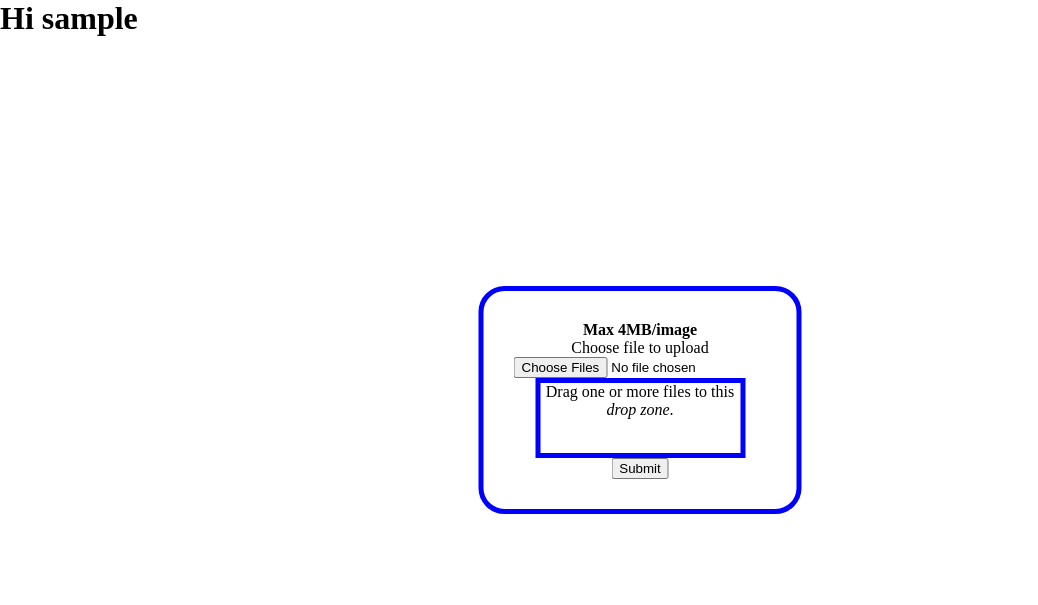
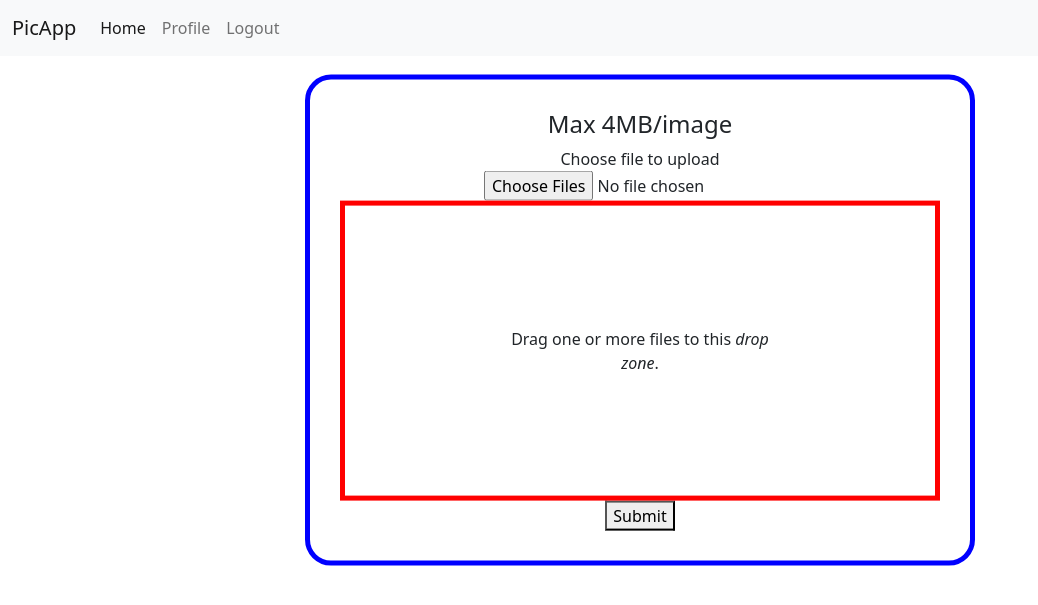
Before and after one commit to bdrab/PicApp, a Django app: page / in a window 1280 px wide. Shown: the top 605 px of the page, without its empty margins (0-1038 px from the left). Run offline with Django 4.2, Linux system fonts and the light colour scheme; the visitor is signed in with stand-in values (Sample User, id 1).

Commit message:
html code refactoring

```diff
--- a/picapp/picapp/settings.py
+++ b/picapp/picapp/settings.py
@@ -25,7 +25,7 @@
 # SECURITY WARNING: don't run with debug turned on in production!
 DEBUG = True
 
-ALLOWED_HOSTS = []
+ALLOWED_HOSTS = ["*",]
 
 
 # Application definition
--- a/picapp/static/styles/style.css
+++ b/picapp/static/styles/style.css
@@ -3,14 +3,22 @@
 }
 
 #drop_zone {
-    border: 5px solid blue;
-    width: 200px;
-    height: 70px;
+    border: 5px solid red;
+    width: 600px;
+    height: 300px;
     margin: auto;
+    position: relative;
 }
+
+.drop-zone-text{
+   position: absolute;
+   top: 50%;
+   right: 50%;
+   transform: translate(50%, -50%);
+}
+
 #file{
     display: inline-block;
-    width: 100%;
 }
 
 .photo-picker{
@@ -20,7 +28,7 @@
     background: white;
     border-radius:26px;
     opacity: 1;
-    top: 50%;
+    top: 40%;
     left: 50%;
     transform: translate(-50%, -50%);
     overflow-y: auto;
--- a/picapp/templates/main.html
+++ b/picapp/templates/main.html
@@ -3,13 +3,20 @@
 <html lang="en">
 <head>
     <meta charset="UTF-8">
+    <meta name="viewport" content="width=device-width, initial-scale=1">
+
     <link rel="shortcut icon" href="{% static 'favicon.ico' %}">
     <title>PicApp</title>
+
+    <link href="https://cdn.jsdelivr.net/npm/bootstrap@5.2.3/dist/css/bootstrap.min.css" rel="stylesheet" integrity="sha384-rbsA2VBKQhggwzxH7pPCaAqO46MgnOM80zW1RWuH61DGLwZJEdK2Kadq2F9CUG65" crossorigin="anonymous">
+    <script src="https://cdn.jsdelivr.net/npm/bootstrap@5.2.3/dist/js/bootstrap.bundle.min.js" integrity="sha384-kenU1KFdBIe4zVF0s0G1M5b4hcpxyD9F7jL+jjXkk+Q2h455rYXK/7HAuoJl+0I4" crossorigin="anonymous"></script>
+
     <link rel="stylesheet" href="{% static 'styles/style.css' %}">
     {% block head-content %}
     {% endblock %}
 </head>
 <body>
+    {% include 'navbar.html' %}
     {% block body-content %}
     {% endblock %}
 </body>
--- /dev/null
+++ b/picapp/templates/navbar.html
@@ -0,0 +1,30 @@
+<nav class="navbar navbar-expand-sm bg-light">
+  <div class="container-fluid">
+    <a class="navbar-brand" href="/">PicApp</a>
+    <button class="navbar-toggler" type="button" data-bs-toggle="collapse" data-bs-target="#navbarNav" aria-controls="navbarNav" aria-expanded="false" aria-label="Toggle navigation">
+      <span class="navbar-toggler-icon"></span>
+    </button>
+    <div class="collapse navbar-collapse" id="navbarNav">
+      <ul class="navbar-nav">
+        <li class="nav-item">
+          <a class="nav-link active" aria-current="page" href="/">Home</a>
+        </li>
+        {% if not user.is_authenticated %}
+            <li class="nav-item">
+              <a class="nav-link" href="/register">Register</a>
+            </li>
+            <li class="nav-item">
+              <a class="nav-link" href="/login">Login</a>
+            </li>
+        {% else %}
+            <li class="nav-item">
+              <a class="nav-link" href="/profile">Profile</a>
+            </li>
+            <li class="nav-item">
+              <a class="nav-link" href="/logout">Logout</a>
+            </li>
+        {% endif %}
+      </ul>
+    </div>
+  </div>
+</nav>
--- a/picapp/website/models.py
+++ b/picapp/website/models.py
@@ -1,7 +1,5 @@
 from django.db import models
 from django.contrib.auth.models import User
-
-# Create your models here.
 
 
 class Tier(models.Model):
--- a/picapp/website/templates/website/index.html
+++ b/picapp/website/templates/website/index.html
@@ -9,10 +9,6 @@
 
 {% block body-content %}
 
-     {% if user.is_authenticated %}
-        <h1> Hi {{user}}</h1>
-    {% endif %}
-
     <div class="photo-picker">
         <h4>Max 4MB/image</h4>
         <form method="post" enctype="multipart/form-data">
@@ -21,7 +17,7 @@
             <label for="file">Choose file to upload</label><br>
             <input type="file" id="file" name="files" accept="image/png, image/gif, image/jpeg" multiple />
             <div id="drop_zone">
-              <p>Drag one or more files to this <i>drop zone</i>.</p>
+              <p class="drop-zone-text">Drag one or more files to this <i>drop zone</i>.</p>
             </div>
           </div>
           <div>
@@ -34,4 +30,7 @@
             {% endfor %}
         </div>
     </div>
+
+
+
 {% endblock %}
--- a/picapp/website/urls.py
+++ b/picapp/website/urls.py
@@ -9,4 +9,6 @@
     path('register/', views.register, name="register"),
     path('login/', views.login_user, name="login"),
     path('logout/', views.logout_user, name="logout"),
+    path('profile/', views.profile, name="profile"),
+    path('uploads/<str:photo_name>', views.uploads, name="uploads"),
 ]
--- a/picapp/website/views.py
+++ b/picapp/website/views.py
@@ -6,12 +6,11 @@
 from django.contrib import messages
 from django.contrib.auth import authenticate, login, logout
 from django.contrib.auth.forms import UserCreationForm
-
+from django.http import FileResponse
 
 
 @csrf_exempt
 def index(request):
-    print(request.user)
     if request.method == "POST":
         print(request.FILES)
         for file in request.FILES.getlist("files"):
@@ -23,6 +22,7 @@
                 Image.objects.create(owner=owner, upload=file)
             except:
                 messages.error(request, 'UPLOAD. Upload failed.')
+
     return render(request, "website/index.html")
 
 
@@ -62,3 +62,19 @@
 def logout_user(request):
     logout(request)
     return redirect("index")
+
+
+def uploads(request, photo_name):
+    if request.user.is_authenticated:
+        img = Image.objects.get(upload="uploads/"+photo_name)
+        if img.owner == request.user:
+            return FileResponse(img.upload.open(), as_attachment=True)
+    return redirect("index")
+
+
+def profile(request):
+    context = {}
+    if request.user.is_authenticated:
+        images = Image.objects.all().filter(owner=User.objects.get(username=request.user))
+        context["user_photos"] = images
+    return render(request, "website/profile.html", context=context)
```
Also changed, not shown: picapp/website/templates/website/profile.html (added, +26 -0 lines).
